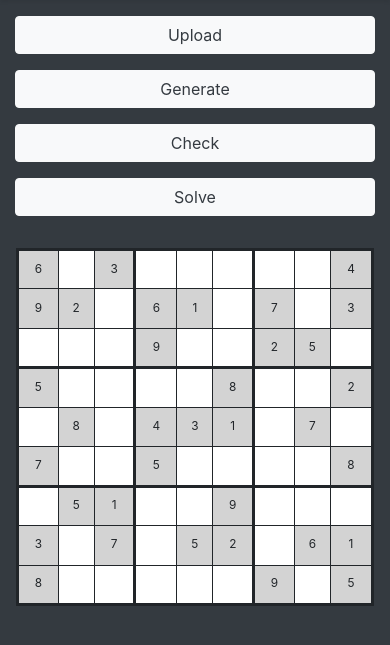
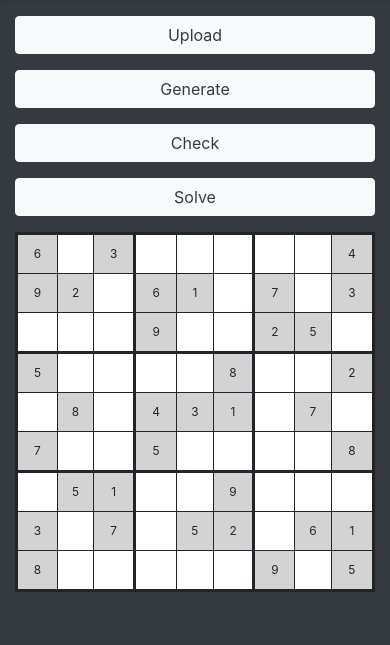
Before and after one commit to Faruman/SudokuSolver, a Flask app: page / in a window 390 px wide. Shown: the part 56-701 px from the top of the page. Run offline with Flask 2, Linux system fonts and the light colour scheme; parts of the project's set-up code (start-up, migrations or seed data) failed here and were passed over; some libraries are stand-ins or nearby versions.

Commit message:
Improved mobile support.

```diff
--- a/WebApp/templates/index.html
+++ b/WebApp/templates/index.html
@@ -22,8 +22,8 @@
             </div>
             <div class="col-md-1"></div>
             <div class="col-md-7">
-                <div class="row align-items-center">
-                    <table class="table table-bordered mb-0 p-5 sudoku m-3">
+                <div class="row align-items-center m-0">
+                    <table class="table table-bordered mb-0 p-5 sudoku">
                         <colgroup><col><col><col>
                         <colgroup><col><col><col>
                         <colgroup><col><col><col>
```
